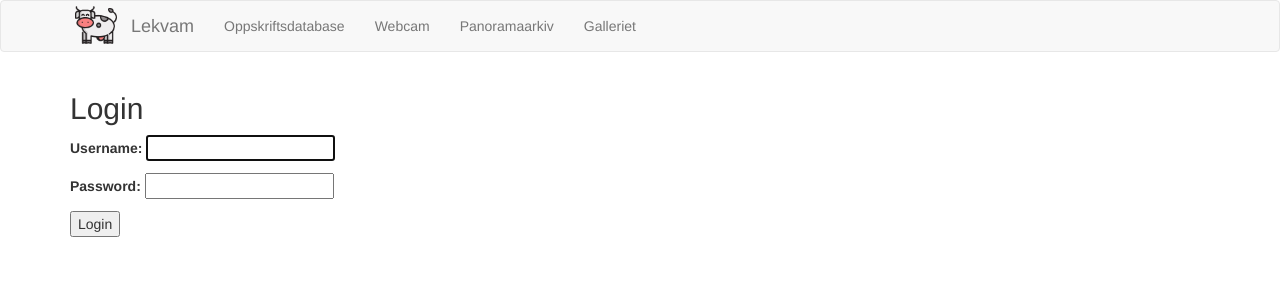
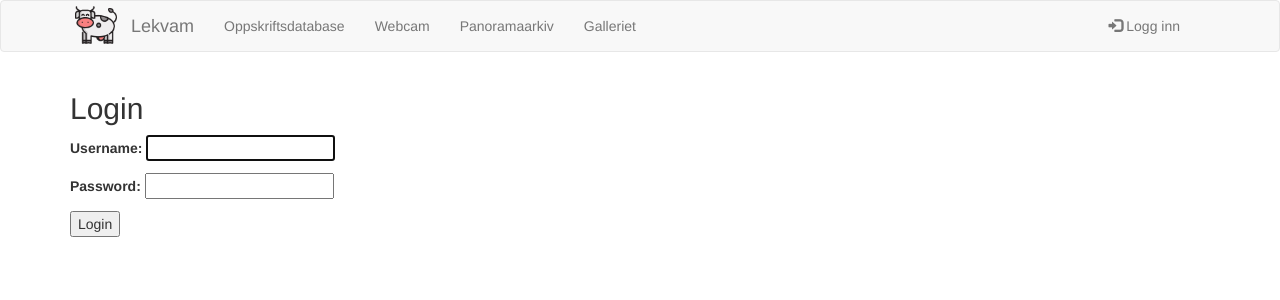
Before and after one commit to torvald/lekvam.no, a Django app: page /login/ in a window 1280 px wide. Shown: the top 300 px of the page. Run offline with Django 3.2, Linux system fonts and the light colour scheme; some libraries are stand-ins or nearby versions.

Commit message:
Add login/logout button

```diff
--- a/common/templates/includes/header.html
+++ b/common/templates/includes/header.html
@@ -26,6 +26,15 @@
           <a href="https://galleri.lekvam.no">Galleriet</a>
         </li>
       </ul>
+      <ul class="nav navbar-nav pull-right">
+        <li>
+            {% if user.is_authenticated %}
+            <a href="{% url 'logout' %}?next=/"><span class="glyphicon glyphicon-log-out"></span> Logg ut ({{ user.first_name }})</a>
+            {% else %}
+            <a href="{% url 'login' %}?next=/"><span class="glyphicon glyphicon-log-in"></span> Logg inn</a>
+            {% endif %}
+        </li>
+      </ul>
     </div>
   </div>
 </nav>
```
